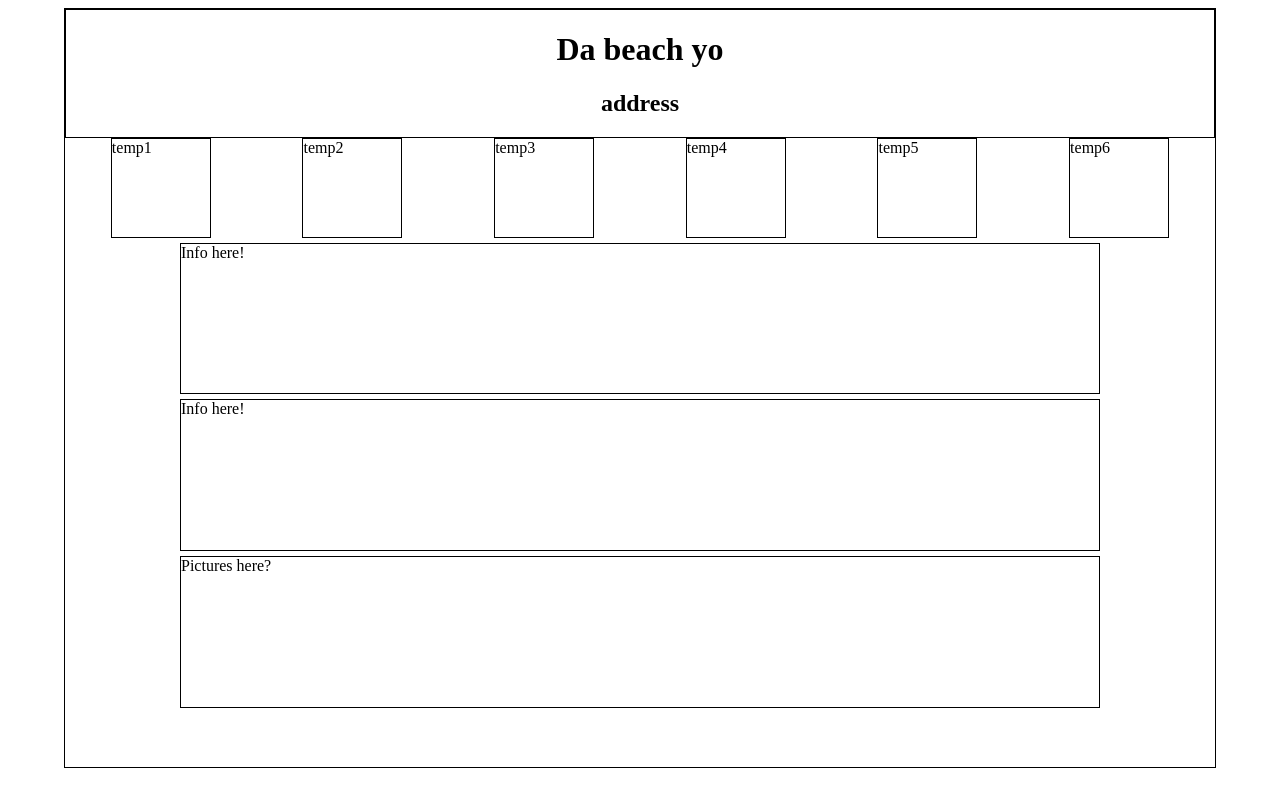
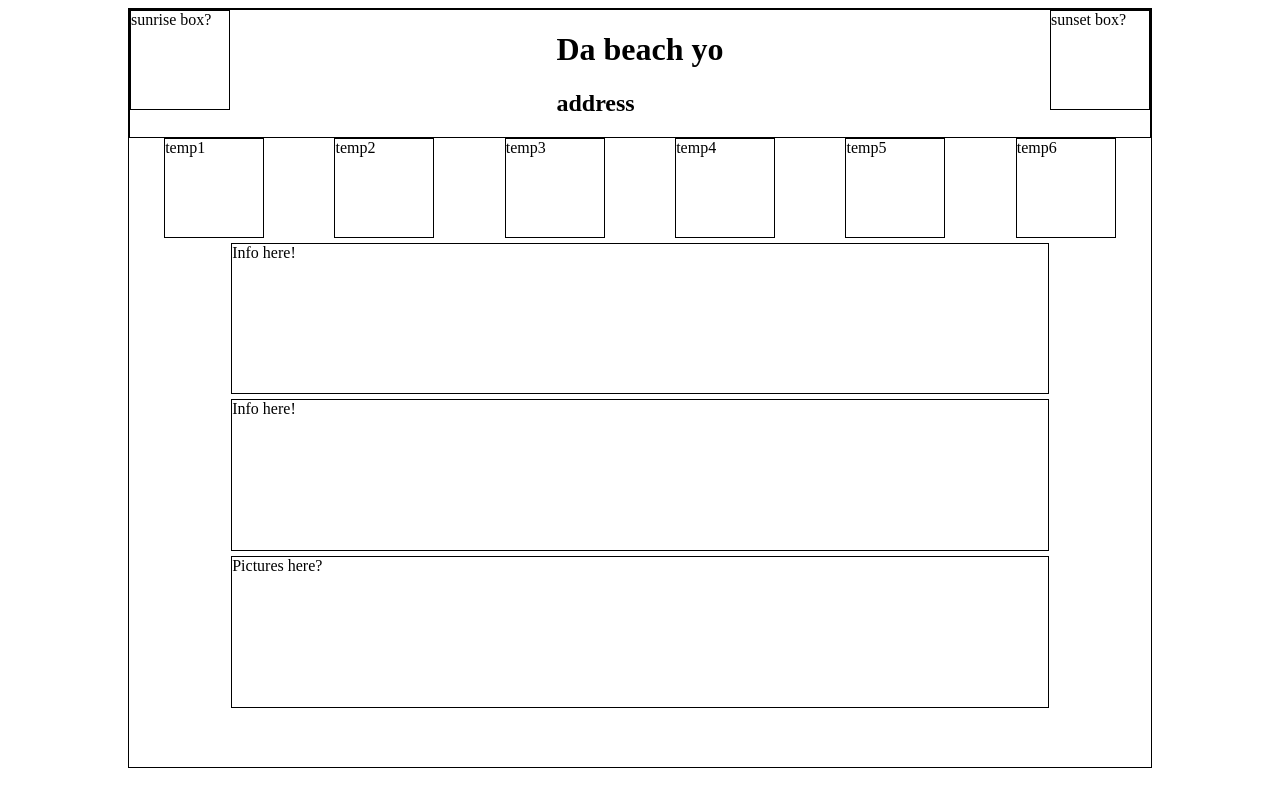
Before and after one commit to Fedrius/c12.17Hackathon2, a plain HTML site: page MainPage.html in a window 1280 px wide. Drawn offline with Linux system fonts and the light colour scheme.

Commit message:
content page layout updated

```diff
--- a/MainPage.html
+++ b/MainPage.html
@@ -8,8 +8,12 @@
 <body>
     <div class="container">
         <div class="headerContainer">
-            <h1>Da beach yo</h1>
-            <h2>address</h2>
+            <div class="sunrise">sunrise box?</div>
+            <div class="mainTitle">
+                <h1>Da beach yo</h1>
+                <h2>address</h2>
+            </div>
+            <div class="sunset">sunset box?</div>
         </div>
 
         <div class="weatherInfoContainer">
@@ -29,7 +33,7 @@
             <div>Info here!</div>
         </div>
 
-        <div class="swellInfoContainer">
+        <div class="pictureInfoContainer">
             <div>Pictures here?</div>
         </div>
 
--- a/mainStyle.css
+++ b/mainStyle.css
@@ -4,12 +4,25 @@
 
 .headerContainer {
     border: 1px solid black;
-    text-align: center;
+    display: flex;
+    justify-content: space-between;
+}
+
+.sunrise {
+    border: 1px solid black;
+    height: 100px;
+    width: 100px;
+}
+
+.sunset {
+    border: 1px solid black;
+    height: 100px;
+    width: 100px;
 }
 
 .container {
     border: 1px solid black;
-    width: 90vw;
+    width: 80vw;
     height: 95vh;
     margin: 0 auto;
 }
@@ -38,3 +51,10 @@
     height: 20%;
     margin: 5px auto;
 }
+
+.pictureInfoContainer {
+    border: 1px solid black;
+    width: 80%;
+    height: 20%;
+    margin: 5px auto;
+}
```
